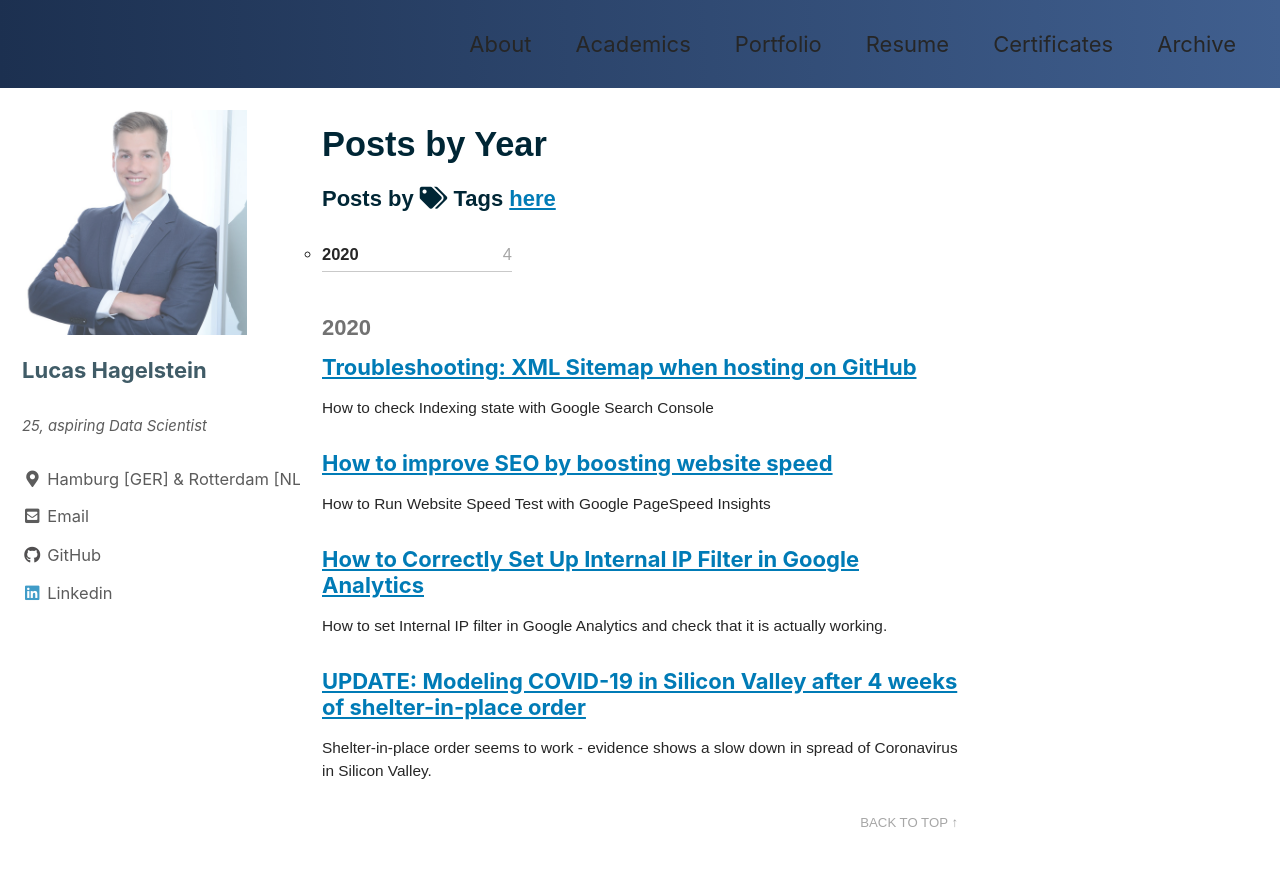
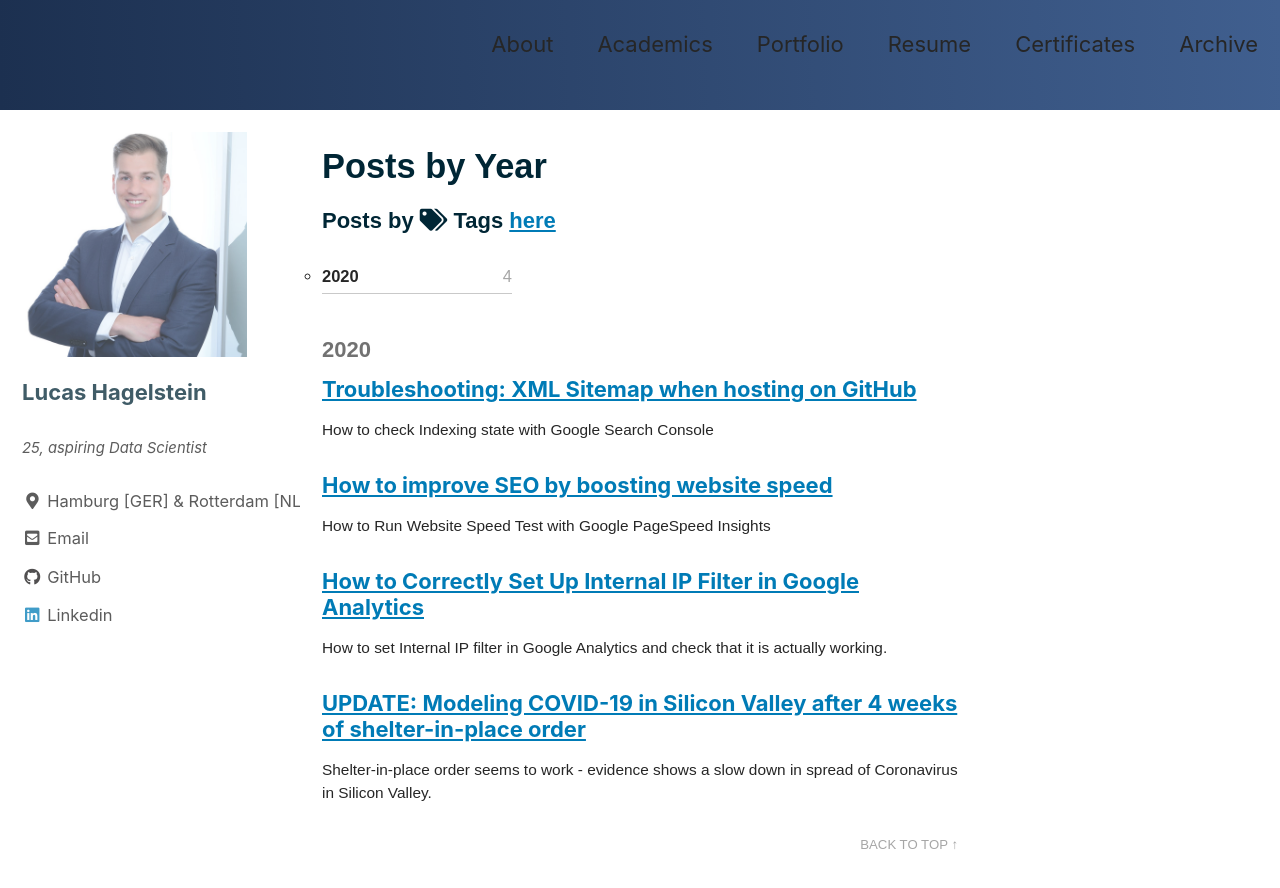
Before and after one commit to LHAGELS/LHAGELS.github.io, a Jekyll site: the page built from _pages/year-archive.md, in a window 1280 px wide and 900 px high. Shown: the top 888 px of the window. Built offline with Jekyll 4.4.1, drawn with Linux system fonts in a browser that asks for light colours; cached includes are drawn as plain includes; nearby versions of some CDN libraries.

Commit message:
new github

```diff
--- a/_sass/minimal-mistakes/_masthead.scss
+++ b/_sass/minimal-mistakes/_masthead.scss
@@ -14,7 +14,7 @@
     @include clearfix;
     margin-left: auto;
     margin-right: auto;
-    padding: 1em;
+    padding: 1em 0em 2em 0em;
     max-width: 100%;
     display: -webkit-box;
     display: -ms-flexbox;
@@ -24,6 +24,7 @@
     justify-content: space-between;
     font-family: $sans-serif-narrow;
     background-image: linear-gradient(268deg, #405f8f, #1c3050);
+    backround-size: left right;
 
     @include breakpoint($x-large) {
       max-width: $max-width;
```
